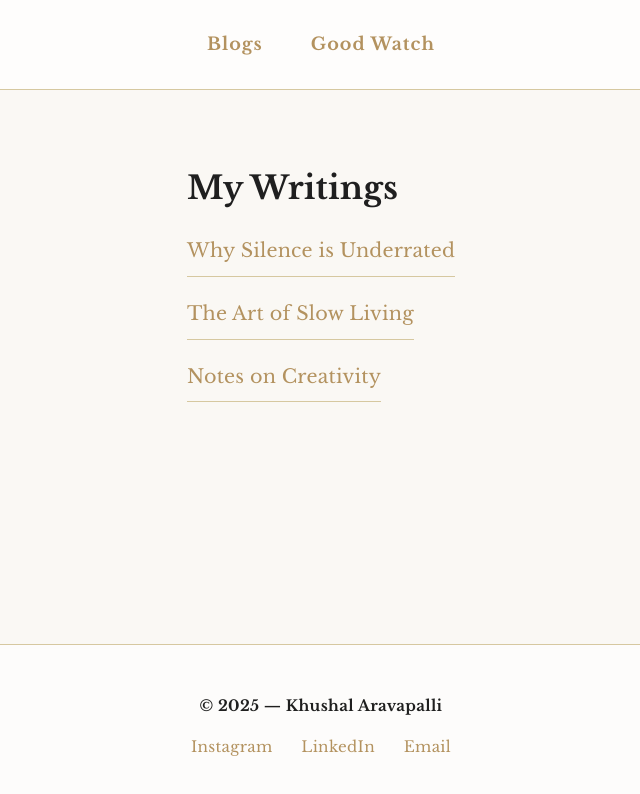
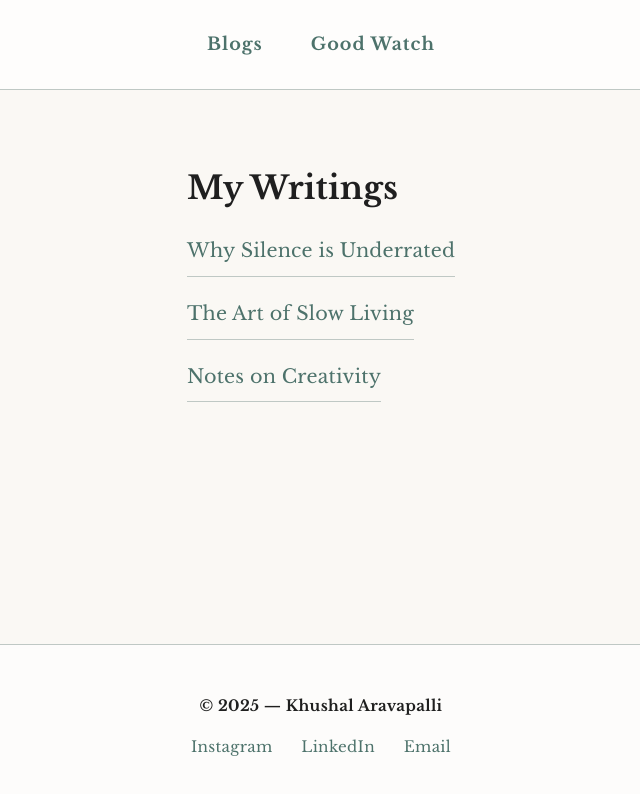
Before and after one commit to akhushal/test-1-ui, a React (Create React App) app: page / in a window 1280 px wide. Shown: the top 794 px of the page, without its empty margins (319-959 px from the left). Built offline with nearby package versions, Linux system fonts and the light colour scheme.

Commit message:
css testing

```diff
--- a/src/index.css
+++ b/src/index.css
@@ -1,10 +1,15 @@
 @import url('https://fonts.googleapis.com/css2?family=Libre+Baskerville:wght@400;700&display=swap');
 
 :root {
-  --bg-color: #faf8f4; /* soft ivory background */
+  /* --bg-color: #faf8f4;
   --text-color: #1f1f1f;
-  --accent-color: #b3925f; /* classic gold tone */
-  --border-color: #d6c8a0;
+  --accent-color: #b3925f;
+  --border-color: #d6c8a0; */
+
+  --bg-color: #faf8f4;
+  --text-color: #1f1f1f;
+  --accent-color: #4d726b;
+  --border-color: #bfc8c4;
 }
 
 body {
```
